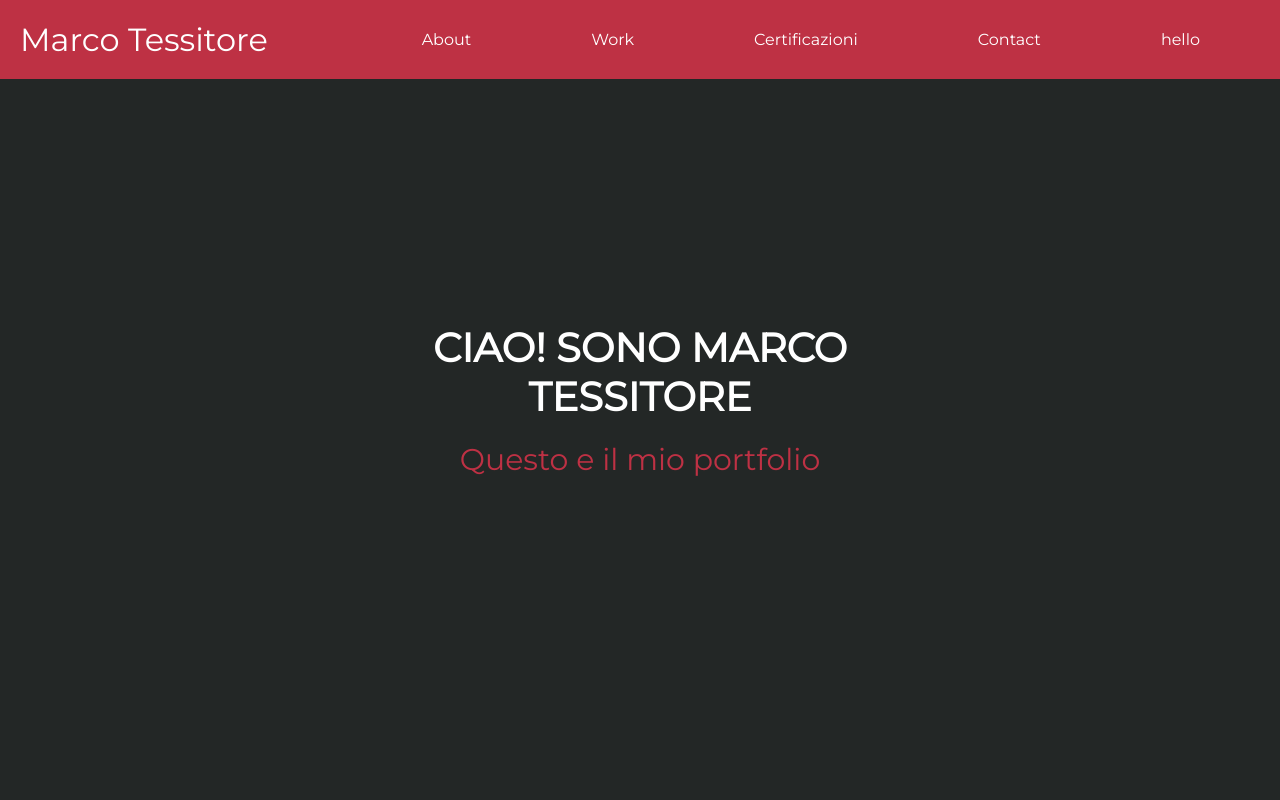
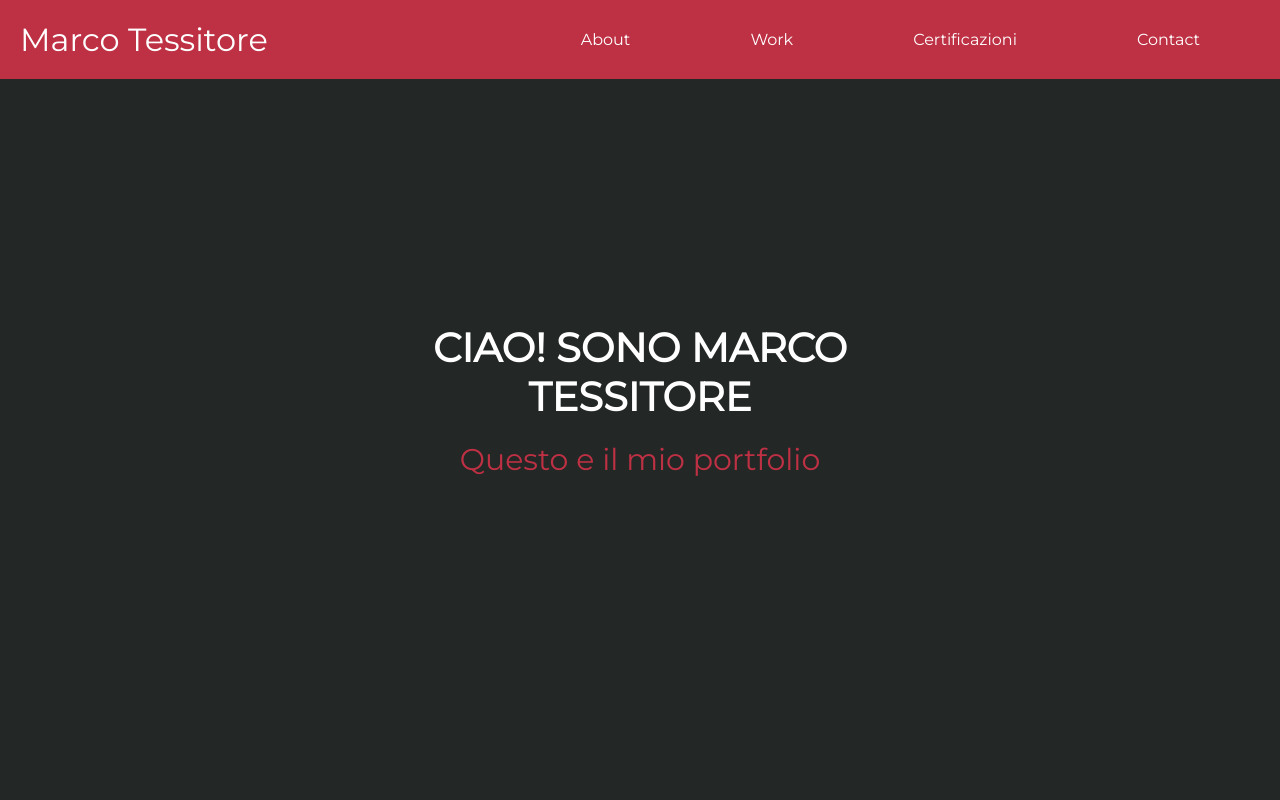
Before and after one commit to Marcotexcode/my_portfolio, a Vue app: page / in a window 1280 px wide. Shown: the top 800 px of the page. Built offline with nearby package versions, Linux system fonts and the light colour scheme.

Commit message:
canc hello

```diff
--- a/src/components/Header.vue
+++ b/src/components/Header.vue
@@ -11,8 +11,6 @@
             <li class="container--menu--list" @click="myFilter"><a class="container--menu--list--link" href="#">Work</a></li>
             <li class="container--menu--list" @click="myFilter"><a class="container--menu--list--link" href="#">Certificazioni</a></li>
             <li class="container--menu--list" @click="myFilter"><a class="container--menu--list--link" href="#">Contact</a></li>
-            <li class="container--menu--list" @click="myFilter"><a class="container--menu--list--link" href="#">hello</a></li>
-
 
         </ul>
 
```
